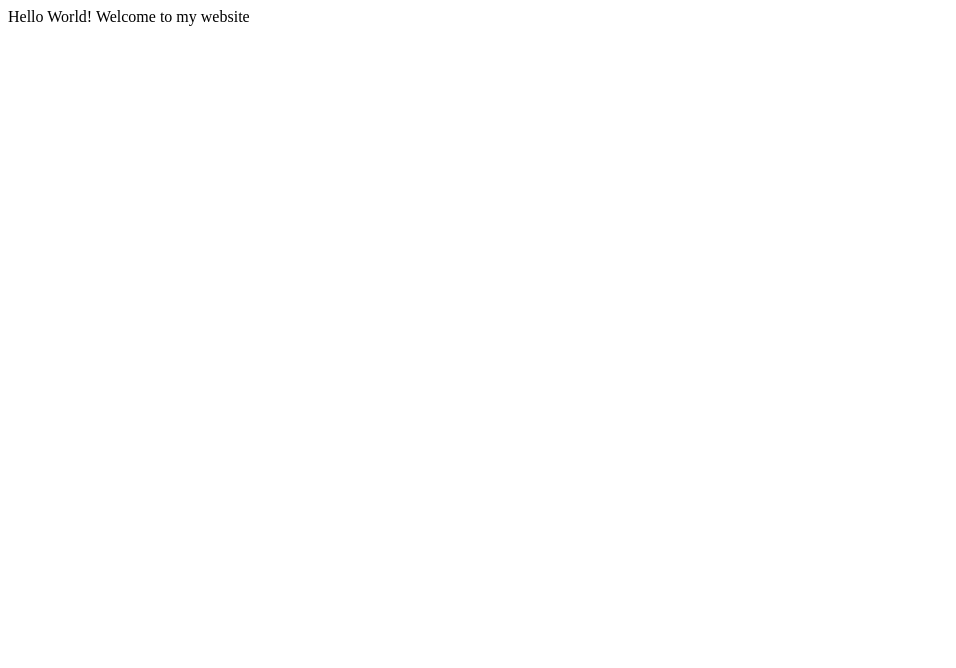
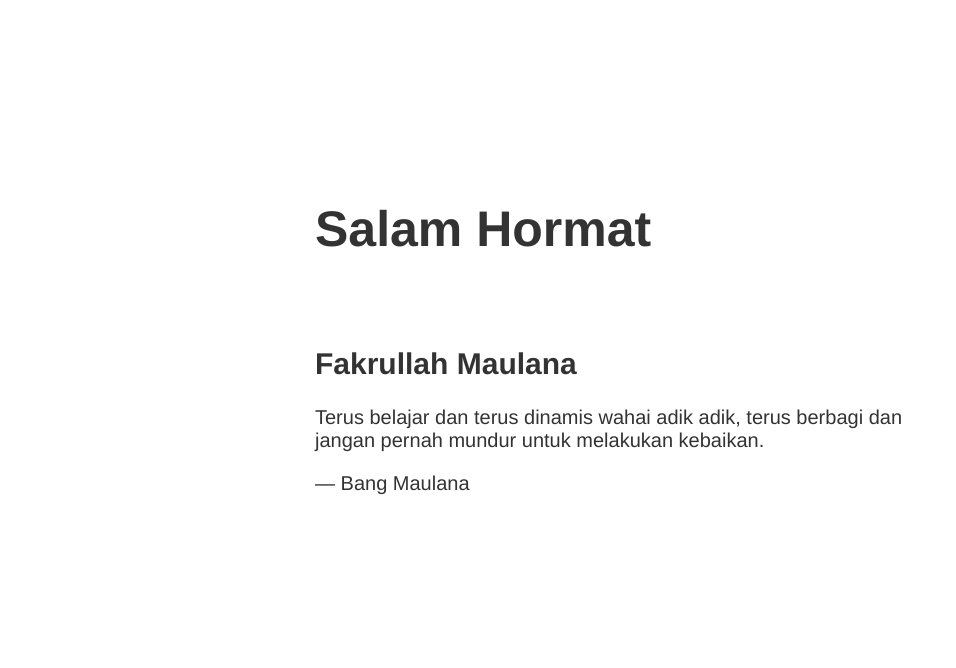
Before and after one commit to r00ts3ctors/r00ts3ctors.github.io, a plain HTML site: page index.html in a window 1280 px wide. Shown: the whole page, without its empty margins (0-956 px from the left). Drawn offline with Linux system fonts and the light colour scheme.

Commit message:
Update index.html

```diff
--- a/index.html
+++ b/index.html
@@ -1 +1,22 @@
-Hello World! Welcome to my website
+<!doctype html>
+<title>Fakrullah Maulana</title>
+<style>
+  body { text-align: center; padding: 150px; }
+  h1 { font-size: 50px; }
+  body { font: 20px Helvetica, sans-serif; color: #333; }
+  article { display: block; text-align: left; width: 650px; margin: 0 auto; }
+  a { color: #dc8100; text-decoration: none; }
+  a:hover { color: #333; text-decoration: none; }
+</style>
+
+<article>
+    <h1>Salam Hormat</h1>
+    <br />
+    <h2>Fakrullah Maulana </h2>
+    <div>
+        <p>
+
+        Terus belajar dan terus dinamis wahai adik adik, terus berbagi dan jangan pernah mundur untuk melakukan kebaikan.
+        </p>
+        <p>&mdash; Bang Maulana </p>
+    </div>
```
